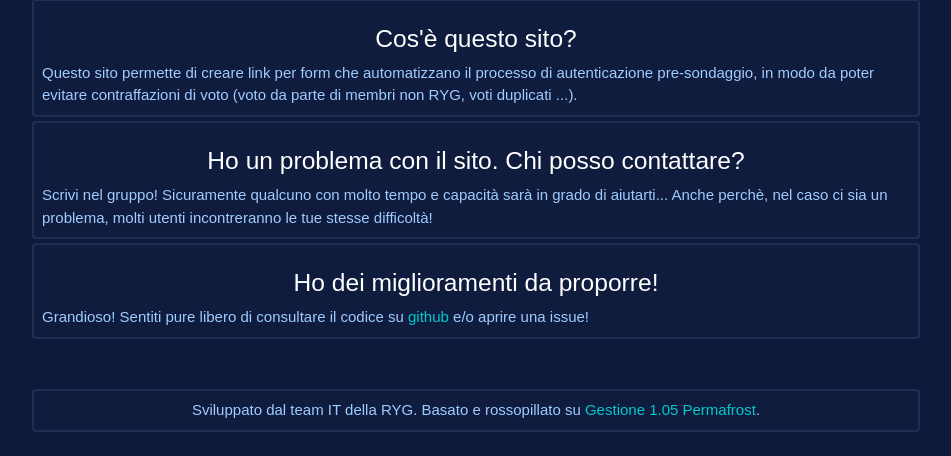
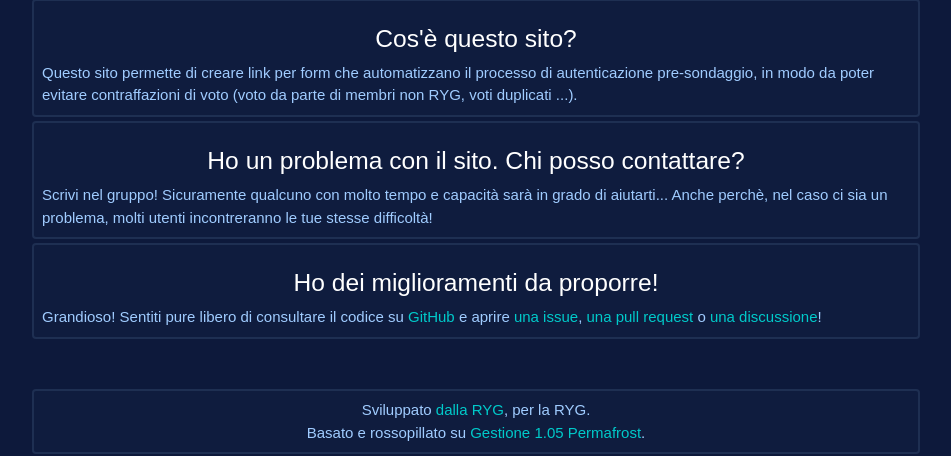
Before and after one commit to RYGhub/form.ryg.one, a Flask app: page / in a window 1280 px wide. Shown: the part 344-800 px from the top of the page, without its empty margins (164-1115 px from the left). Run offline with Flask 2, Linux system fonts and the light colour scheme; parts of the project's set-up code (start-up, migrations or seed data) failed here and were passed over.

Commit message:
Update main.htm

```diff
--- a/rygforms/templates/main.htm
+++ b/rygforms/templates/main.htm
@@ -1,17 +1,18 @@
-{% extends "stampo.htm"%}
-{% block title %}Welcome{% endblock %}
+{% extends "stampo.htm" %}
+{% block title %}
+  RYGforms
+{% endblock %}
 {% block content %}
 <div class="title">
     <img class="logo" src="https://ryg.s3.fr-par.scw.cloud/logos/blue/logo.svg">
-    <div class="logo-text">Form Guardian</div>
+    <div class="logo-text">RYGforms</div>
     <div class="logo-subtitle">Sistema per l'autenticazione pre-sondaggi RYG</div>
 </div>
 <div class="row">
     <div class="box">
         <h5>Cos'è questo sito?</h5>
         Questo sito permette di creare link per form che automatizzano il processo di autenticazione pre-sondaggio, in
-        modo
-        da poter evitare contraffazioni di voto (voto da parte di membri non RYG, voti duplicati ...).
+        modo da poter evitare contraffazioni di voto (voto da parte di membri non RYG, voti duplicati ...).
     </div>
     <div class="box">
         <h5>Ho un problema con il sito. Chi posso contattare?</h5>
@@ -21,14 +22,15 @@
     </div>
     <div class="box">
         <h5>Ho dei miglioramenti da proporre!</h5>
-        Grandioso! Sentiti pure libero di consultare il codice su <a
-            href="https://github.com/RYGhub/rygforms">github</a> e/o aprire una issue!
+        Grandioso! Sentiti pure libero di consultare il codice su <a href="https://github.com/RYGhub/rygforms">GitHub</a>
+        e aprire <a href="https://github.com/RYGhub/rygforms/issues/new">una issue</a>,
+        <a href="https://github.com/RYGhub/rygforms/compare">una pull request</a> o
+        <a href="https://github.com/RYGhub/rygforms/discussions/new">una discussione</a>!
     </div>
 </div>
 <br>
 <footer class="box" style="text-align: center">
-    Sviluppato dal team IT della RYG. Basato e rossopillato su <a href="https://github.com/LBindustries/Gestione">Gestione
-    1.05
-    Permafrost</a>.
+    Sviluppato <a href="https://github.com/RYGhub">dalla RYG</a>, per la RYG.<br>
+    Basato e rossopillato su <a href="https://github.com/LBindustries/Gestione">Gestione 1.05 Permafrost</a>.
 </footer>
 {% endblock %}
```
